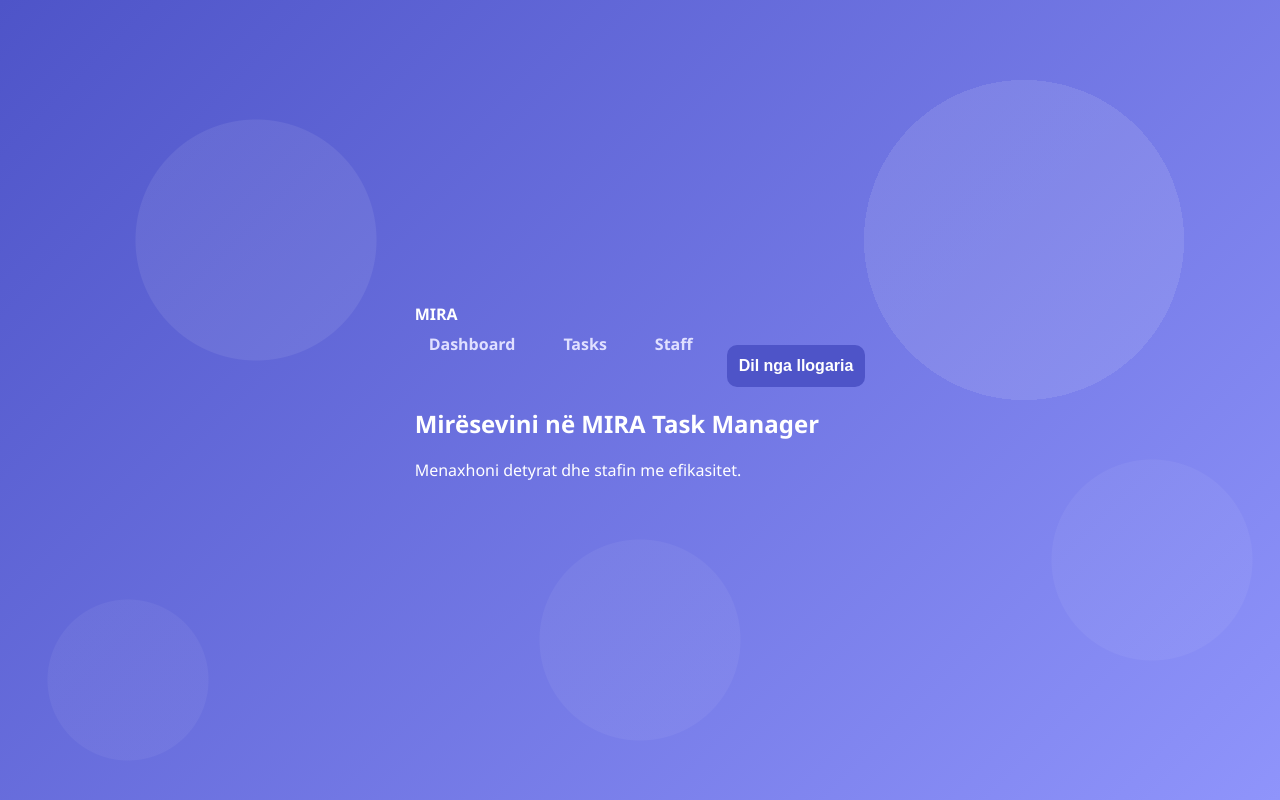
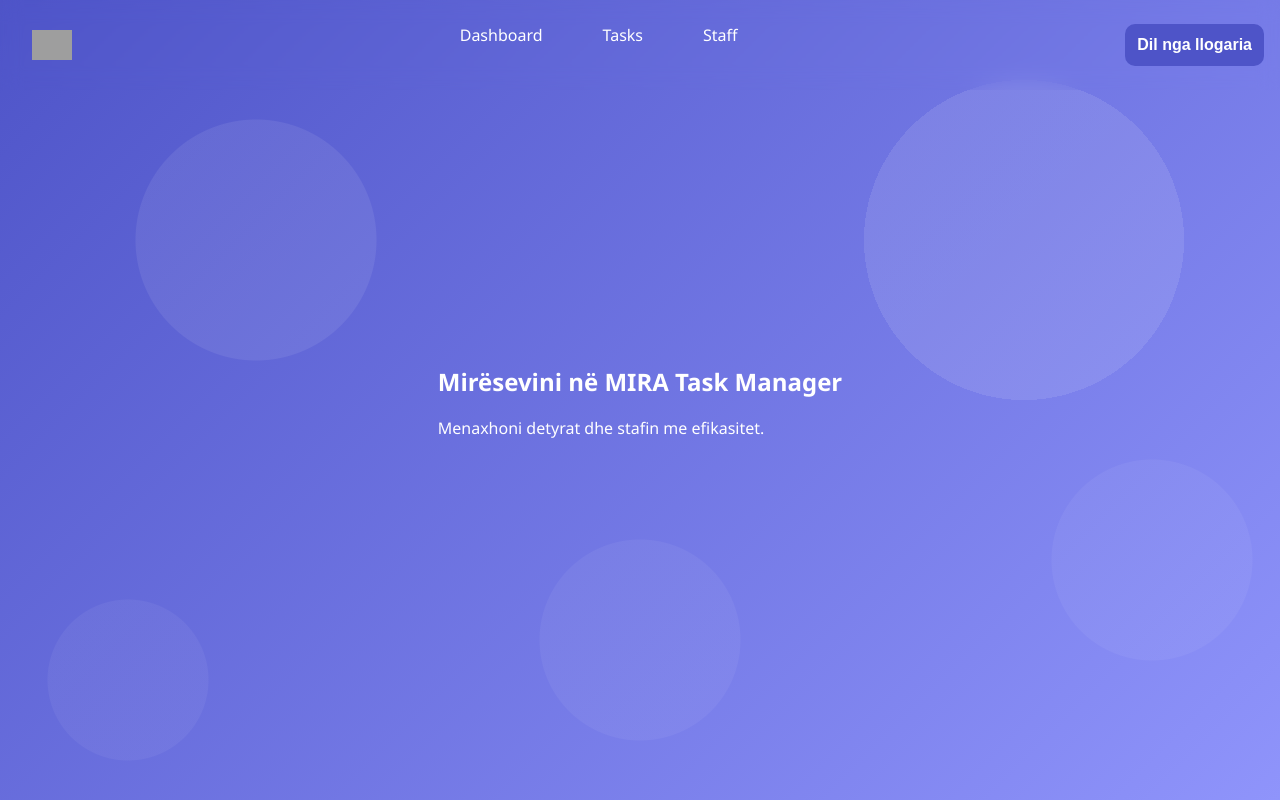
Before and after one commit to edona12/mira-task-manager, a React (Create React App) app in the folder client/: page /homepage in a window 1280 px wide. Built offline with nearby package versions, Linux system fonts and the light colour scheme; sample sign-in values are in the browser's storage; grey boxes are pictures that could not be loaded.

Commit message:
✨ Header përfundimtar me CSS

```diff
--- a/client/src/App.js
+++ b/client/src/App.js
@@ -37,7 +37,7 @@ function AppLayout() {
 
   return (
     <div className="App">
-      {/* Nav për Login/Register - vetëm kur nuk ka token */}
+      {/* Nav për Login/Register - vetëm kur nuk ka token      */}
       {!token && (
         <nav className="flex justify-center gap-6 pt-6 text-white text-lg font-semibold">
           <NavLink
--- /dev/null
+++ b/client/src/components/Header.css
@@ -0,0 +1,118 @@
+.header-wrapper {
+  position: fixed;
+  top: 0;
+  left: 0;
+  width: 100%;
+  padding: 1rem 2rem;
+  display: flex; /* ← e bëjmë flex */
+  justify-content: space-between;
+  align-items: center;
+  background: transparent; /* ← më transparent */
+  backdrop-filter: blur(10px);
+  color: white;
+  z-index: 50;
+  border-bottom: none; /* ← pa vijë */
+}
+
+
+
+/* Logo me tekst */
+.header-logo {
+  display: flex;
+  align-items: center;
+  gap: 0.75rem;
+}
+
+.header-logo img {
+  width: 40px;
+  height: 40px;
+  object-fit: contain;
+}
+
+.header-logo span {
+  font-size: 1.25rem;
+  font-weight: 400;
+  letter-spacing: 0.05rem;
+}
+
+/* Navigimi */
+.header-nav {
+  display: flex;
+  align-items: center;
+  gap: 2rem;
+  font-size: 1rem;
+  font-weight: 500;
+}
+
+.header-nav a {
+  color: white;
+  text-decoration: none;
+  transition: color 0.3s ease;
+}
+
+.header-nav a:hover {
+  color: #e0e0ff;
+}
+
+.header-nav .active {
+  border-bottom: 2px solid white;
+  padding-bottom: 3px;
+}
+.header-wrapper {
+  position: fixed;
+  top: 0;
+  left: 0;
+  width: 100%;
+  padding: 1rem 2rem;
+  display: flex;
+  justify-content: space-between;
+  align-items: center;
+  background: transparent;
+  backdrop-filter: blur(10px);
+  z-index: 1000;
+}
+
+/* Navigimi */
+.header-nav {
+  display: flex;
+  gap: 2rem;
+  align-items: center;
+}
+
+.header-nav a {
+  color: white;
+  text-decoration: none;
+  font-weight: 500;
+  font-size: 1rem;
+  transition: 0.3s;
+}
+
+.header-nav .active {
+  border-bottom: 2px solid white;
+  padding-bottom: 3px;
+}
+
+/* Butoni logout */
+.logout-container {
+  display: flex;
+  align-items: center;
+  padding-right: 3rem;
+}
+
+.logout-button {
+  background-color: white;
+  color: #4e54c8;
+  font-weight: 600;
+  padding: 8px 20px;
+  font-size: 1rem;
+  border-radius: 10px;
+  border: none;
+  cursor: pointer;
+  transition: 0.3s ease;
+
+}
+
+.logout-button:hover {
+  background-color: #e0e0ff;
+  color: #3b3bb3;
+}
--- a/client/src/components/Header.js
+++ b/client/src/components/Header.js
@@ -1,59 +1,95 @@
-import React from 'react';
-import { NavLink, Link } from 'react-router-dom';
+// import React from 'react';
+// import { NavLink, Link } from 'react-router-dom';
+// import LogoutButton from './LogoutButton';
 
-import LogoutButton from './LogoutButton';
+// const Header = () => {
+//   return (
+//     <header className="w-full px-8 py-4 flex justify-between items-center bg-gradient-to-r from-indigo-500 to-purple-500 text-white shadow-md z-50">
+//       {/* Logo MIRA */}
+//       {/* <Link
+//         to="/homepage"
+//         className="text-3xl font-bold tracking-wider hover:opacity-90 transition"
+//         style={{ textDecoration: 'none', color: 'inherit' }}
+//       >
+//         MIRA
+//       </Link> */
+//         <Link to="/homepage" className="flex items-center gap-3">
+//   <img src="/assets/mira-logo.png" alt="MIRA Logo" className="w-10 h-10 object-contain" />
+//    <span className="text-xl font-semibold tracking-wide">MIRA</span>
+//  </Link>}
 
-const Header = () => {
-  return (
-    <header className="w-full px-8 py-4 flex justify-between items-center bg-gradient-to-r from-indigo-500 to-purple-500 text-white shadow-md z-50">
-      {/* Logo MIRA pa efekt linku */}
-      <Link
-  to="/homepage"
-  className="text-2xl font-bold tracking-wide text-white hover:cursor-pointer hover:opacity-90 no-underline"
-  style={{
-    textDecoration: 'none',
-    color: 'inherit',
-    fontWeight: '700'
-  }}
->
-  MIRA
-</Link>
+
+//       {/* Navigation */}
+//       <nav className="flex items-center gap-8 text-lg font-medium">
+//         <NavLink
+//           to="/homepage/dashboard"
+//           className={({ isActive }) =>
+//             isActive
+//               ? 'border-b-2 border-white pb-1'
+//               : 'hover:text-gray-200 transition'
+//           }
+//         >
+//           Dashboard
+//         </NavLink>
+//         <NavLink
+//           to="/homepage/tasks"
+//           className={({ isActive }) =>
+//             isActive
+//               ? 'border-b-2 border-white pb-1'
+//               : 'hover:text-gray-200 transition'
+//           }
+//         >
+//           Tasks
+//         </NavLink>
+//         <NavLink
+//           to="/homepage/staff"
+//           className={({ isActive }) =>
+//             isActive
+//               ? 'border-b-2 border-white pb-1'
+//               : 'hover:text-gray-200 transition'
+//           }
+//         >
+//           Staff
+//         </NavLink>
+
+//         <LogoutButton />
+//       </nav>
+//     </header>
+//   );
+// };
+
+// export default Header;
 
 
 
 
 
+import React from 'react';
+import { NavLink, Link } from 'react-router-dom';
+import LogoutButton from './LogoutButton';
+import './Header.css';
 
 
-      {/* Navigation Links */}
-      <nav className="flex items-center gap-8 text-lg font-medium">
-        <NavLink
-          to="/homepage/dashboard"
-          className={({ isActive }) =>
-            isActive ? 'underline text-white' : 'hover:underline transition duration-200'
-          }
-        >
-          Dashboard
-        </NavLink>
-        <NavLink
-          to="/homepage/tasks"
-          className={({ isActive }) =>
-            isActive ? 'underline text-white' : 'hover:underline transition duration-200'
-          }
-        >
-          Tasks
-        </NavLink>
-        <NavLink
-          to="/homepage/staff"
-          className={({ isActive }) =>
-            isActive ? 'underline text-white' : 'hover:underline transition duration-200'
-          }
-        >
-          Staff
-        </NavLink>
-        <LogoutButton />
-      </nav>
-    </header>
+const Header = () => {
+  return (
+<header className="header-wrapper">
+  <Link to="/homepage" className="header-logo">
+    <img src="/assets/mira-logo.png" alt="MIRA Logo" />
+    {/* <span>MIRA</span> */}
+  </Link>
+
+  <nav className="header-nav">
+    <NavLink to="/homepage/dashboard" className={({ isActive }) => (isActive ? 'active' : '')}>Dashboard</NavLink>
+    <NavLink to="/homepage/tasks" className={({ isActive }) => (isActive ? 'active' : '')}>Tasks</NavLink>
+    <NavLink to="/homepage/staff" className={({ isActive }) => (isActive ? 'active' : '')}>Staff</NavLink>
+
+  </nav>
+
+  <div className="logout-container">
+    <LogoutButton />
+  </div>
+
+</header>
   );
 };
 
--- a/client/src/components/LogoutButton.js
+++ b/client/src/components/LogoutButton.js
@@ -13,7 +13,7 @@ const LogoutButton = () => {
   };
 
   return (
-    <button onClick={handleLogout} className="btn-primary" style={{ marginTop: '20px' }}>
+    <button onClick={handleLogout} className="btn-primary" >
       Dil nga llogaria
     </button>
   );
```
